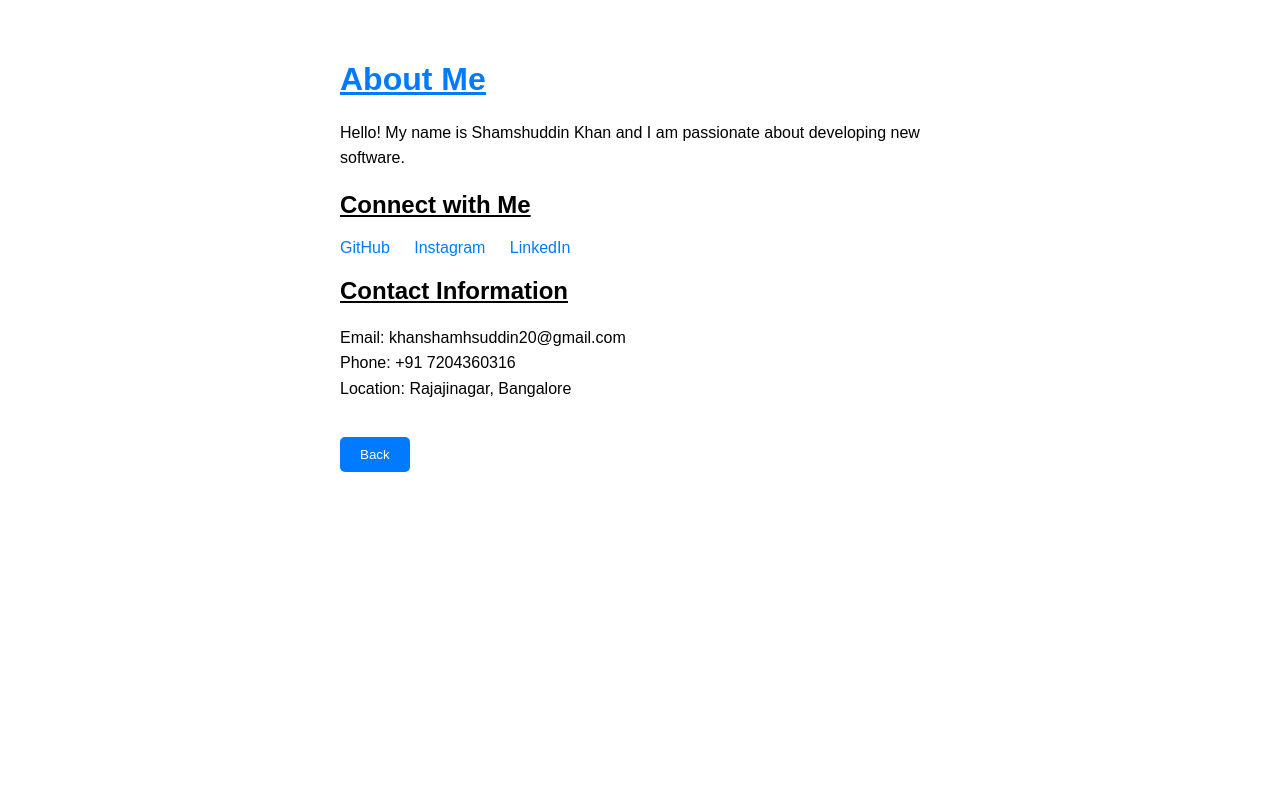
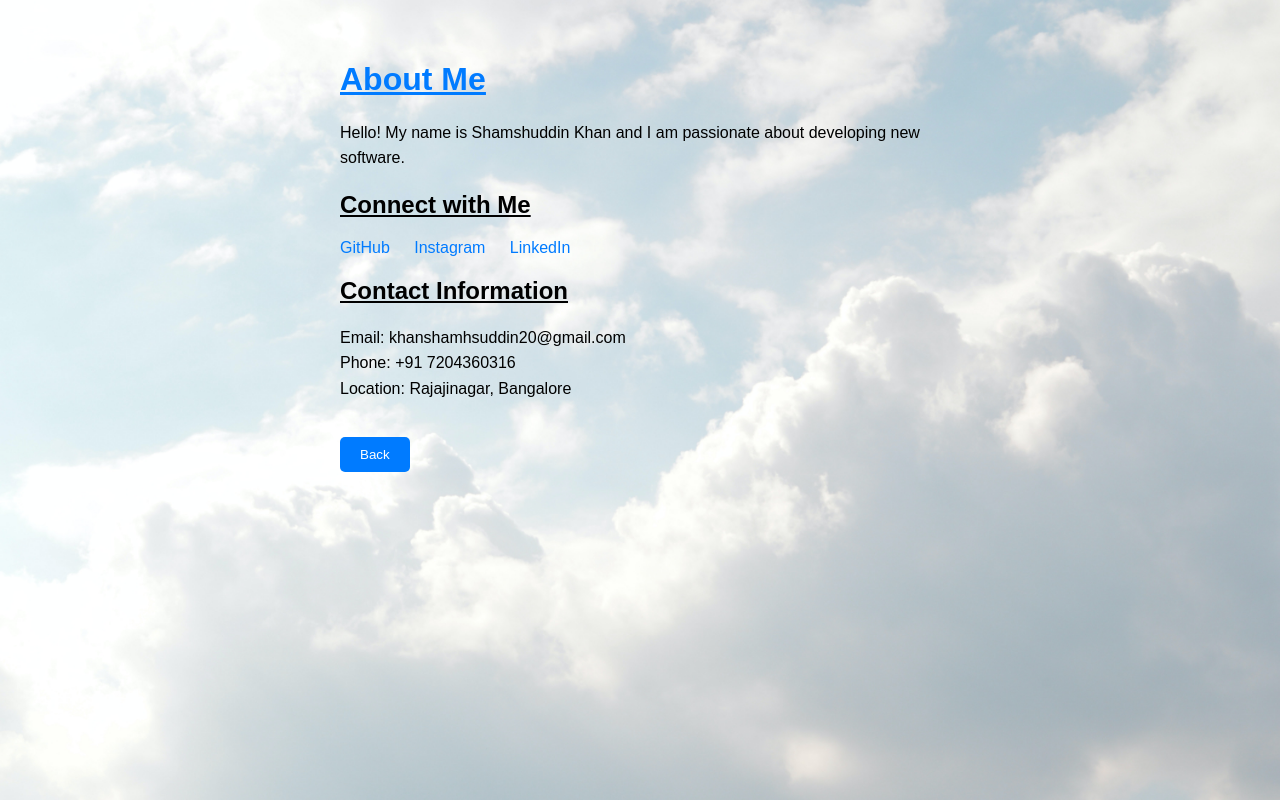
Before and after one commit to shamshuddin-khan/My_Portfolio, a plain HTML site: page About.html in a window 1280 px wide. Drawn offline with Linux system fonts and the light colour scheme; the site is published under a folder, as on GitHub Pages, so addresses that start at the root find nothing.

Commit message:
Update About.html

```diff
--- a/About.html
+++ b/About.html
@@ -11,7 +11,7 @@
     font-family: Arial, sans-serif;
     margin: 20px;
     padding: 20px;
-    background-image: url(/assets/cloud.jpg);
+    background-image: url(cloud.jpg);
     background-repeat: no-repeat;
     background-attachment: fixed;
     background-position: center;
```
